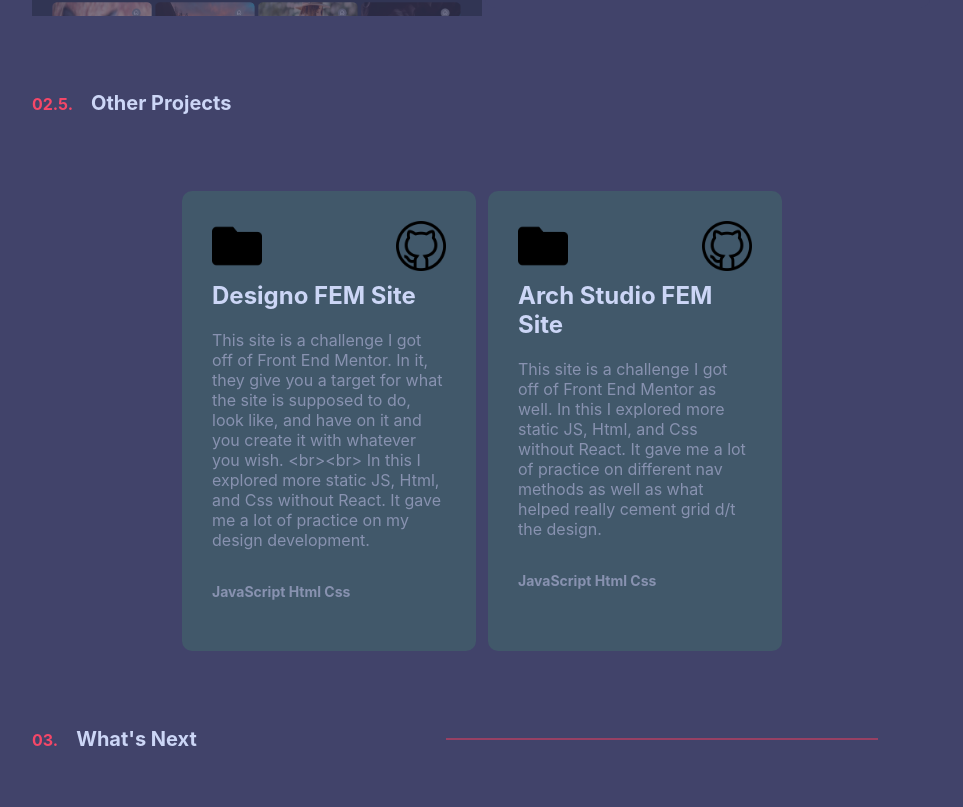
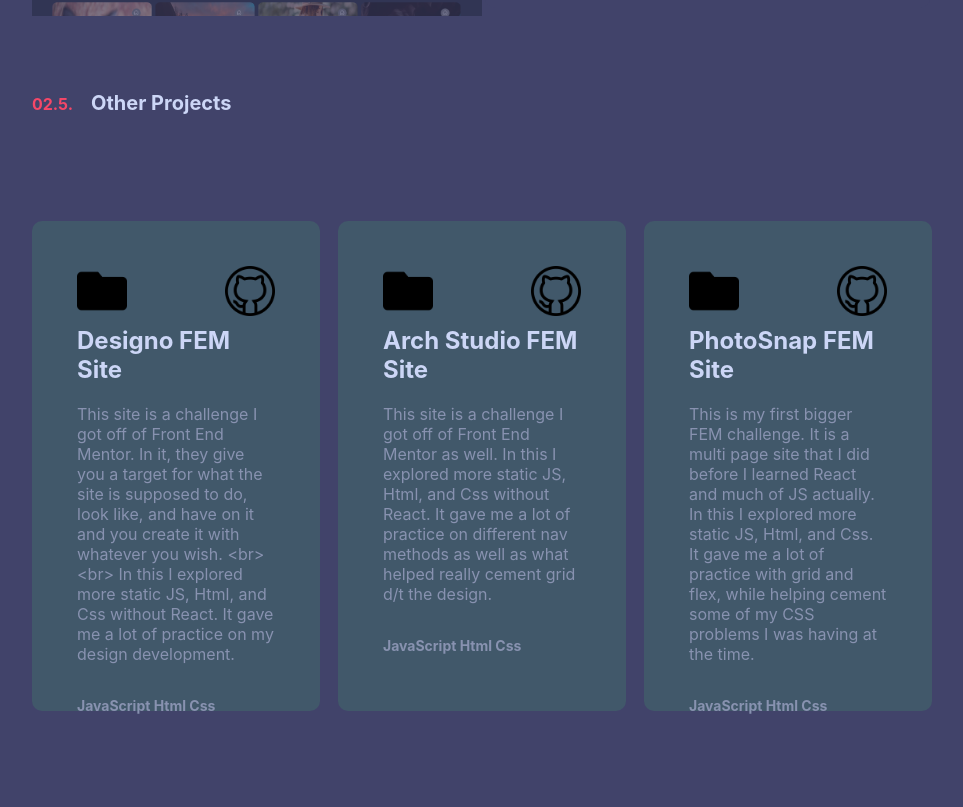
Before and after one commit to asaulters/portfolio2, a React (Create React App) app: page /contact in a window 1280 px wide. Shown: the part 3373-4180 px from the top of the page, without its empty margins (158-1121 px from the left). Built offline with nearby package versions, Linux system fonts and the light colour scheme.

Commit message:
resume page 1

```diff
--- a/src/Components/Pages/Home/Home.js
+++ b/src/Components/Pages/Home/Home.js
@@ -242,6 +242,24 @@ const Home = () => {
                   <h6 className={classes.CardTags}>{ProjectData[4].tags}</h6>
               </div>
             </div>
+            <div className={classes.extraProject3}>
+              <div className={classes.EPTop}>
+              <img
+                  src={folderIcon}
+                  alt='folder icon'/>
+                <img
+                  src={GHIcon}
+                  alt='github icon'
+                  onClick={() =>{
+                    window.open('https://github.com/asaulters/Arch-Studio', '_blank')
+                  }}  />
+              </div>
+              <div className={classes.EPBot}>
+                <h2>{ProjectData[5].title}</h2>
+                  <p>{ProjectData[5].description}</p>
+                  <h6 className={classes.CardTags}>{ProjectData[5].tags}</h6>
+              </div>
+            </div>
 
           </div>
         </div>
--- a/src/Components/Pages/Home/Home.module.css
+++ b/src/Components/Pages/Home/Home.module.css
@@ -252,6 +252,17 @@ form textarea{
     display: grid;
     grid-template-rows: 25% 75%;
 }
+.extraProject3{
+    background-color: var(--secondaryBackground);
+    border-radius: 10px;
+    padding: 5% 5%;
+    height: 400px;
+    width: 90%;
+    margin: 10% auto;
+    max-width: 300px;
+    display: grid;
+    grid-template-rows: 25% 75%;
+}
 .EPTop{
     grid-row: 1/2;
     display: flex;
@@ -408,20 +419,39 @@ form textarea{
     }
 
     .extraProjects{
-        display: flex;
+        /* display: flex;
         flex-direction: row;
-        justify-content: space-around;
+        flex-wrap: wrap;
+        justify-content: space-around; */
+        display: grid;
+        grid-template-columns: 50% 50%;
+        grid-template-rows: 50% 50%;
         margin: auto;
+        /* gap: 10px; */
     }
     .extraProject1,
-    .extraProject2{
+    .extraProject2,
+    .extraProject3{
         height: 400px;
         display: grid;
         grid-template-rows: 10% 90%;
+        /* width: 30%; */
+    }
+    .extraProject1{
+        grid-row: 1/2;
+        grid-column: 1/2;
     }
     .extraProject2{
+        grid-row: 1/2;
+        grid-column: 2/3;
         margin-left: 2%;
     }
+    .extraProject3{
+        grid-row: 2/3;
+        grid-column: 1/2;
+        margin-left: 50%;
+    }
+
     .contactDiv{
         width: 90%;
         max-width: 800px;
@@ -534,6 +564,21 @@ form textarea{
         max-width: 900px;
         margin: auto;
     }
+    .extraProjects{
+        display: flex;
+        flex-direction: row;
+        /* flex-wrap: wrap; */
+        justify-content: space-around;
+        height: fit-content;
+
+    }.extraProject1{
+        height: 500px;
+    }
+    .extraProject2,
+    .extraProject3{
+        margin-left: 2%;
+        height: 500px;
+    }
     .sectionHeadings{
         width: 100%;
         max-width: 900px;
@@ -551,3 +596,11 @@ form textarea{
         margin: auto;
     }
 }
+
+@media(min-width:1100px){
+    .extraProject1,
+    .extraProject2,
+    .extraProject3{
+        height: 400px;
+    }
+}
--- a/src/Components/UI/Layout/Index.js
+++ b/src/Components/UI/Layout/Index.js
@@ -32,7 +32,7 @@ const Layout = ({children}) => {
                         {/* <a href='/' className={classes.link_a}>Experience</a>  */}
                         <a href='#projects' className={classes.link_a}>Work</a>
                         <a href='#contact' className={classes.link_a}>Contact</a>
-                        <a href='/' className={classes.link_a}><span className={classes.resumeLink}>Resume</span></a>
+                        <Link to='resume' className={classes.link_a}><span className={classes.resumeLink}>Resume</span></Link>
                     </div>
                     <button className={classes.burger} onClick={LinkExtend}>
                     {!extend ? <>&#8801;</> : <>&#10005;</> }
```
Also changed, not shown: src/Components/Pages/Resume/Resume.js (added, +14 -0 lines), 2 other files (tests, documents, lock files or other folders).
